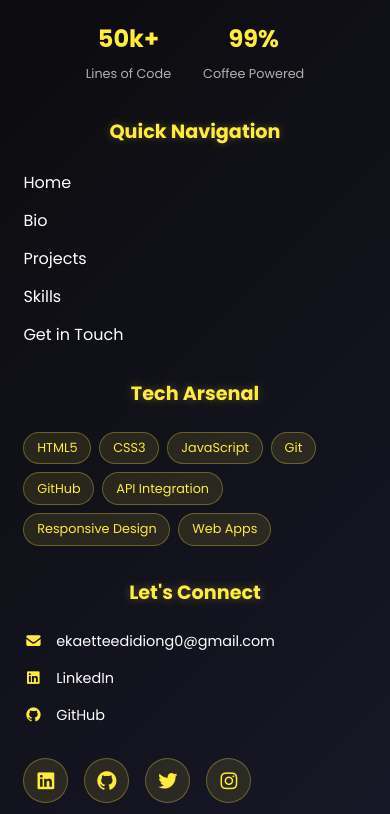
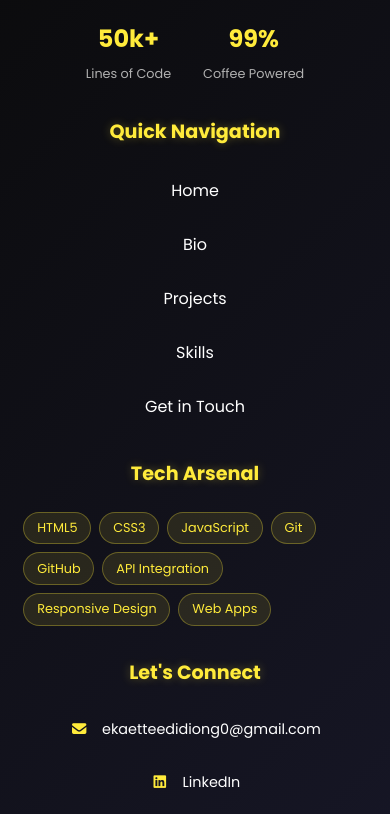
Before and after one commit to edidayoung/CodeAlpha_Projects, a plain HTML site: page CodeAlpha_PersonalPortfolioSite/index.html in a window 390 px wide. Shown: the part 6362-7176 px from the top of the page. Drawn offline with Linux system fonts and the light colour scheme.

Commit message:
Fixed footer item centralization for mobile

```diff
--- a/CodeAlpha_PersonalPortfolioSite/styles/footer.css
+++ b/CodeAlpha_PersonalPortfolioSite/styles/footer.css
@@ -296,6 +296,69 @@
     text-align: center;
   }
 
+  /* Center Quick Navigation */
+  .footer-links {
+    display: flex;
+    flex-direction: column;
+    align-items: center;
+    justify-content: center;
+    text-align: center;
+  }
+
+  .footer-links h4 {
+    width: 100%;
+    text-align: center;
+  }
+
+  .footer-links ul {
+    align-items: center;
+    justify-content: center;
+    width: 100%;
+  }
+
+  .footer-links li {
+    text-align: center;
+    width: auto;
+  }
+
+  .footer-links a {
+    justify-content: center;
+    padding: 0.5rem 0;
+  }
+
+  .footer-contact {
+    display: flex;
+    flex-direction: column;
+    align-items: center;
+    justify-content: center;
+    text-align: center;
+  }
+
+  .footer-contact h4 {
+    width: 100%;
+    text-align: center;
+  }
+
+  .contact-info {
+    align-items: center;
+    justify-content: center;
+    width: 100%;
+  }
+
+  .contact-link {
+    justify-content: center;
+    text-align: center;
+    width: 100%;
+    padding: 0.5rem 0;
+  }
+
+  .social-links {
+    justify-content: center;
+    align-items: center;
+    width: 100%;
+    margin-top: 1rem;
+  }
+
   .footer-logo {
     justify-content: center;
   }
```
